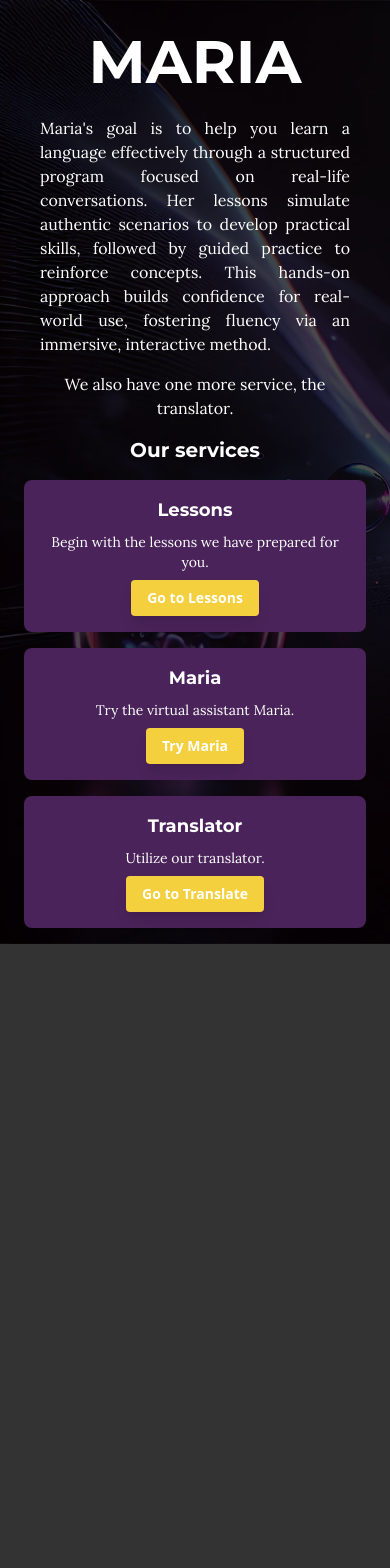
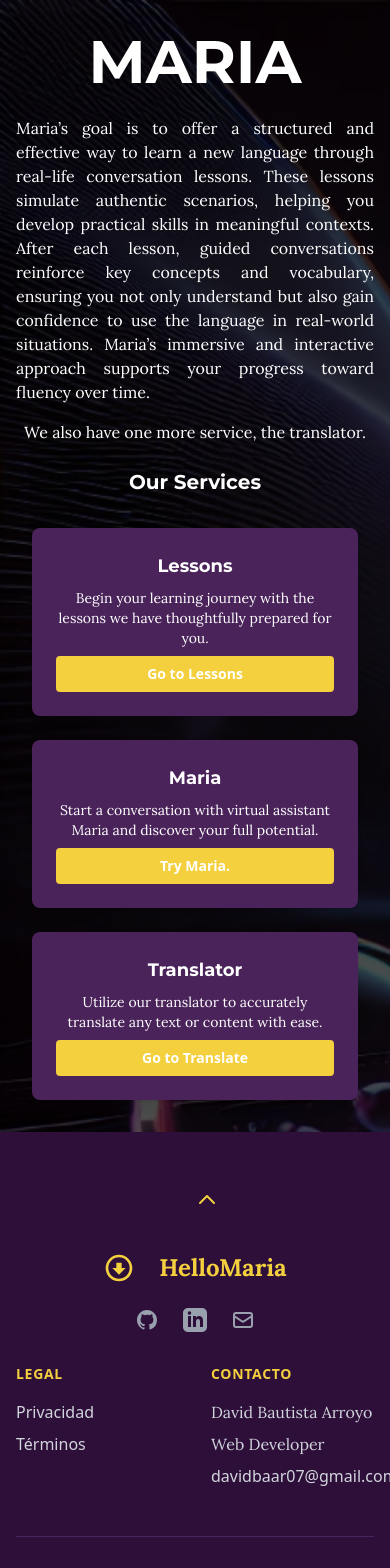
Before and after one commit to BetaCoder28/maria, a React (Vite) app: page / in a window 390 px wide. Shown: the top 1568 px of the page. Before the commit the page ends 844 px from the top, so only its background shows below. Built offline with nearby package versions, Linux system fonts and the light colour scheme.

Commit message:
Responsive home and Footer, update some things

```diff
--- /dev/null
+++ b/src/Components/Footer/index.jsx
@@ -0,0 +1,165 @@
+import { Link } from "react-router-dom";
+
+const Footer = () => {
+
+    return(
+        <footer className="bg-[#2E0F3A] text-gray-300">
+            <div className="mx-auto max-w-7xl px-4 py-12 sm:px-6 lg:px-8">
+            <div className="lg:flex lg:items-center lg:justify-between">
+                <div className="flex justify-center lg:order-2 lg:justify-start">
+                {/* Botón para subir */}
+                <a
+                    href="#top"
+                    className="ml-6 inline-flex items-center rounded-full p-2 text-[#F4D03F] transition hover:bg-[#4A235A]"
+                >
+                    <span className="sr-only">Back to top</span>
+                    <svg
+                    className="h-6 w-6"
+                    fill="none"
+                    stroke="currentColor"
+                    viewBox="0 0 24 24"
+                    >
+                    <path
+                        strokeLinecap="round"
+                        strokeLinejoin="round"
+                        strokeWidth={2}
+                        d="M5 15l7-7 7 7"
+                    />
+                    </svg>
+                </a>
+                </div>
+
+                {/* Logo y redes */}
+                <div className="mt-8 lg:order-1 lg:mt-0 lg:w-1/3">
+                <div className="flex justify-center space-x-6 lg:justify-start">
+                    <svg
+                    className="h-8 w-8 text-[#F4D03F]"
+                    viewBox="0 0 24 24"
+                    fill="currentColor"
+                    >
+                    <path d="M12 2C6.48 2 2 6.48 2 12s4.48 10 10 10 10-4.48 10-10S17.52 2 12 2zm0 18c-4.41 0-8-3.59-8-8s3.59-8 8-8 8 3.59 8 8-3.59 8-8 8z"/>
+                    <path d="M12 17l-5-5h3V8h4v4h3l-5 5z"/>
+                    </svg>
+
+                    <span className="text-2xl font-bold text-[#F4D03F]">HelloMaria</span>
+                </div>
+
+                {/* Redes sociales */}
+                <div className="mt-6 flex justify-center space-x-6 lg:justify-start">
+                    <a
+                    href="https://github.com/SemiJunior-David-Bautista-Arroyo"
+                    className="text-gray-400 hover:text-[#F4D03F]"
+                    >
+                    <span className="sr-only">GitHub</span>
+                    <svg
+                        className="h-6 w-6"
+                        fill="currentColor"
+                        viewBox="0 0 24 24"
+                    >
+                        <path
+                        fillRule="evenodd"
+                        d="M12 2C6.477 2 2 6.484 2 12.017c0 4.425 2.865 8.18 6.839 9.504.5.092.682-.217.682-.483 0-.237-.008-.868-.013-1.703-2.782.605-3.369-1.343-3.369-1.343-.454-1.158-1.11-1.466-1.11-1.466-.908-.62.069-.608.069-.608 1.003.07 1.531 1.032 1.531 1.032.892 1.53 2.341 1.088 2.91.832.092-.647.35-1.088.636-1.338-2.22-.253-4.555-1.113-4.555-4.951 0-1.093.39-1.988 1.029-2.688-.103-.253-.446-1.272.098-2.65 0 0 .84-.27 2.75 1.026A9.564 9.564 0 0112 6.844c.85.004 1.705.115 2.504.337 1.909-1.296 2.747-1.027 2.747-1.027.546 1.379.202 2.398.1 2.651.64.7 1.028 1.595 1.028 2.688 0 3.848-2.339 4.695-4.566 4.943.359.309.678.92.678 1.855 0 1.338-.012 2.419-.012 2.747 0 .268.18.58.688.482A10.019 10.019 0 0022 12.017C22 6.484 17.522 2 12 2z"
+                        clipRule="evenodd"
+                        />
+                    </svg>
+                    </a>
+
+                    <a
+                    href="https://www.linkedin.com/in/david-bautista-arroyo-513123305/"
+                    className="text-gray-400 hover:text-[#F4D03F]"
+                    >
+                    <span className="sr-only">LinkedIn</span>
+                    <svg
+                        className="h-6 w-6"
+                        fill="currentColor"
+                        viewBox="0 0 24 24"
+                    >
+                        <path
+                        d="M19 0h-14c-2.761 0-5 2.239-5 5v14c0 2.761 2.239 5 5 5h14c2.762 0 5-2.239 5-5v-14c0-2.761-2.238-5-5-5zm-11 19h-3v-11h3v11zm-1.5-12.268c-.966 0-1.75-.79-1.75-1.764s.784-1.764 1.75-1.764 1.75.79 1.75 1.764-.783 1.764-1.75 1.764zm13.5 12.268h-3v-5.604c0-3.368-4-3.113-4 0v5.604h-3v-11h3v1.765c1.396-2.586 7-2.777 7 2.476v6.759z"
+                        />
+                    </svg>
+                    </a>
+
+                    <a
+                    href="mailto:davidbaar07@gmail.com"
+                    className="text-gray-400 hover:text-[#F4D03F]"
+                    >
+                    <span className="sr-only">Email</span>
+                    <svg
+                        className="h-6 w-6"
+                        fill="none"
+                        stroke="currentColor"
+                        viewBox="0 0 24 24"
+                    >
+                        <path
+                        strokeLinecap="round"
+                        strokeLinejoin="round"
+                        strokeWidth={2}
+                        d="M3 8l7.89 5.26a2 2 0 002.22 0L21 8M5 19h14a2 2 0 002-2V7a2 2 0 00-2-2H5a2 2 0 00-2 2v10a2 2 0 002 2z"
+                        />
+                    </svg>
+                    </a>
+                </div>
+                </div>
+
+                {/* Enlaces */}
+                <div className="mt-8 grid grid-cols-2 gap-8 md:grid-cols-3 lg:mt-0 lg:w-2/3">
+
+                <div className="col-span-1">
+                    <h3 className="text-sm font-semibold uppercase tracking-wider text-[#F4D03F]">
+                    Legal
+                    </h3>
+                    <ul className="mt-4 space-y-2">
+                    <li>
+                        <a href="#" className="text-base hover:text-[#F4D03F] transition-colors">
+                        Privacidad
+                        </a>
+                    </li>
+                    <li>
+                        <a href="#" className="text-base hover:text-[#F4D03F] transition-colors">
+                        Términos
+                        </a>
+                    </li>
+                    </ul>
+                </div>
+
+                <div className="col-span-1">
+                    <h3 className="text-sm font-semibold uppercase tracking-wider text-[#F4D03F]">
+                    Contacto
+                    </h3>
+                    <ul className="mt-4 space-y-2">
+                    <li>
+                        <span className="text-base">David Bautista Arroyo</span>
+                    </li>
+                    <li>
+                        <span className="text-base">Web Developer</span>
+                    </li>
+                    <li>
+                        <a
+                        href="mailto:davidbaar07@gmail.com"
+                        className="hover:text-[#F4D03F] transition-colors"
+                        >
+                        davidbaar07@gmail.com
+                        </a>
+                    </li>
+                    </ul>
+                </div>
+                </div>
+            </div>
+
+            {/* Copyright */}
+            <div className="mt-12 border-t border-[#4A235A] pt-8">
+                <p className="text-center text-sm text-gray-400">
+                &copy; {new Date().getFullYear()} HelloMaria & Proyecto Maria. Todos los derechos reservados.
+                <br />
+                Diseñado y desarrollado por David Bautista Arroyo
+                </p>
+            </div>
+            </div>
+            </footer>
+    );
+
+}
+
+
+export default Footer;
--- a/src/Pages/Home/index.jsx
+++ b/src/Pages/Home/index.jsx
@@ -1,73 +1,82 @@
 import { Link } from 'react-router-dom';
+
+import Footer from '../../Components/Footer';
 import './home.css';
+
 
 const Home = () => {
     return (
-        <div className='bg-image fixed sm:h-full w-full md:h-screen w-screen lg:h-screen w-screen '>
+        <div className='bg-image relative min-h-screen w-full overflow-auto'>
+            {/* Capa de fondo oscura */}
             <div className="absolute inset-0 bg-black opacity-70"></div>
 
-            {/* Título */}
-            <div className="flex justify-center mt-8 md:mt-12 relative z-10">
-                <h1 className="font-bold text-6xl md:text-9xl text-white text-center">MARIA</h1>
-            </div>
+            {/* Contenido principal */}
+            <div className="relative z-10 flex flex-col items-center px-4 py-8 md:py-12">
+                {/* Título */}
+                <h1 className="font-bold text-6xl md:text-9xl text-white text-center mb-6 md:mb-10">
+                    MARIA
+                </h1>
 
-            {/* Contenido */}
-            <div className='flex flex-col items-center m-4 px-4 md:px-0 relative z-10'>
-                <p className='m-2 md:m-4 text-justify text-base md:text-lg lg:text-lg'>
-                Maria's goal is to help you learn a language effectively through a structured program focused on real-life conversations. Her lessons simulate authentic scenarios to develop practical skills, followed by guided practice to reinforce concepts. This hands-on approach builds confidence for real-world use, fostering fluency via an immersive, interactive method.</p>
+                {/* Descripción */}
+                <div className='max-w-3xl text-white text-center'>
+                    <p className='mb-4 text-justify text-base md:text-lg  lg:text-xl'>
+                    Maria&rsquo;s goal is to offer a structured and effective way to learn a new language through real-life conversation lessons. These lessons simulate authentic scenarios, helping you develop practical skills in meaningful contexts. After each lesson, guided conversations reinforce key concepts and vocabulary, ensuring you not only understand but also gain confidence to use the language in real-world situations. Maria&rsquo;s immersive and interactive approach supports your progress toward fluency over time.
+                    </p>
+                    <p className='mb-6 text-base md:text-lg lg:text-xl'>
+                        We also have one more service, the translator.
+                    </p>
+                    <h2 className='text-xl md:text-2xl lg:text-3xl font-bold'>
+                        Our Services
+                    </h2>
+                </div>
 
-                <p className='m-2 md:m-2 text-base md:text-lg lg:text-xl text-center'>
-                    We also have one more service, the translator.
-                </p>
-
-                <h2 className='text-white font-bold text-xl md:text-2xl lg:text-3xl mt-2'>Our services</h2>
-            </div>
-
-            {/* SERVICES */}
-            <div className='m-4 md:m-12 px-2 md:px-0 relative z-10'>
-                <div className="grid grid-cols-1 gap-4 md:grid-cols-3 lg:gap-8">
+                {/* Tarjetas de servicios */}
+                <div className='w-full max-w-6xl grid grid-cols-1 sm:grid-cols-2 md:grid-cols-3 gap-6 mt-8 px-4'>
                     {/* Card 1 */}
-                    <div className="flex flex-col items-center h-auto md:h-48 rounded-lg bg-[#4A235A] justify-center p-4">
+                    <div className="flex flex-col items-center h-auto p-6 rounded-lg bg-[#4A235A] shadow-lg">
                         <h2 className='text-white text-lg md:text-xl font-semibold'>Lessons</h2>
-                        <p className='text-white text-center text-sm md:text-base lg:text-lg m-2'>
-                            Begin with the lessons we have prepared for you.
+                        <p className='text-white text-center text-sm md:text-base lg:text-lg my-2'>
+                            Begin your learning journey with the lessons we have thoughtfully prepared for you.
                         </p>
-                        <Link to='/lessons' className="flex justify-center w-full">
-                            <button className="px-4 md:px-6 py-2 bg-[#F4D03F] text-white font-bold rounded overflow-hidden shadow-lg transition hover:bg-yellow-600 text-sm md:text-base whitespace-nowrap">
+                        <Link to='/lessons' className="w-full">
+                            <button className="w-full px-4 py-2 bg-[#F4D03F] text-white font-bold rounded transition hover:bg-yellow-600 text-sm md:text-base">
                                 Go to Lessons
                             </button>
                         </Link>
                     </div>
 
                     {/* Card 2 */}
-                    <div className="flex flex-col items-center h-auto md:h-48 rounded-lg bg-[#4A235A] justify-center p-4">
+                    <div className="flex flex-col items-center h-auto p-6 rounded-lg bg-[#4A235A] shadow-lg">
                         <h2 className='text-white text-lg md:text-xl font-semibold'>Maria</h2>
-                        <p className='text-white text-center text-sm md:text-base lg:text-lg m-2'>
-                            Try the virtual assistant Maria.
+                        <p className='text-white text-center text-sm md:text-base lg:text-lg my-2'>
+                            Start a conversation with virtual assistant Maria and discover your full potential.
                         </p>
-                        <Link to='/maria' className="flex justify-center w-full">
-                            <button className="px-4 md:px-6 py-2 bg-[#F4D03F] text-white font-bold rounded overflow-hidden shadow-lg transition hover:bg-yellow-600 text-sm md:text-base whitespace-nowrap">
-                                Try Maria
+                        <Link to='/maria' className="w-full">
+                            <button className="w-full px-4 py-2 bg-[#F4D03F] text-white font-bold rounded transition hover:bg-yellow-600 text-sm md:text-base">
+                                Try Maria.
                             </button>
                         </Link>
                     </div>
 
                     {/* Card 3 */}
-                    <div className="flex flex-col items-center h-auto md:h-48 rounded-lg bg-[#4A235A] justify-center p-4">
+                    <div className="flex flex-col items-center h-auto p-6 rounded-lg bg-[#4A235A] shadow-lg">
                         <h2 className='text-white text-lg md:text-xl font-semibold'>Translator</h2>
-                        <p className='text-white text-center text-sm md:text-base lg:text-lg m-2'>
-                            Utilize our translator.
+                        <p className='text-white text-center text-sm md:text-base lg:text-lg my-2'>
+                            Utilize our translator to accurately translate any text or content with ease.
                         </p>
-                        <Link to='/translate' className="flex justify-center w-full">
-                            <button className="px-4 md:px-6 py-2 bg-[#F4D03F] text-white font-bold rounded overflow-hidden shadow-lg transition hover:bg-yellow-600 text-sm md:text-base whitespace-nowrap">
+                        <Link to='/translate' className="w-full">
+                            <button className="w-full px-4 py-2 bg-[#F4D03F] text-white font-bold rounded transition hover:bg-yellow-600 text-sm md:text-base">
                                 Go to Translate
                             </button>
                         </Link>
                     </div>
                 </div>
             </div>
+            <div className='relative z-10'>
+                <Footer />
+            </div>
         </div>
-    )
-}
+    );
+};
 
 export default Home;
--- a/src/index.css
+++ b/src/index.css
@@ -12,3 +12,28 @@ p,span{
   background-color: #333333;
   color: white;
 }
+
+/* Personalización para navegadores WebKit (Chrome, Safari, Edge) */
+html::-webkit-scrollbar {
+  width: 12px; /* Ancho de la barra vertical */
+}
+
+html::-webkit-scrollbar-track {
+  background: #2E1437; /* Color del fondo (track) */
+}
+
+html::-webkit-scrollbar-thumb {
+  background: #F4D03F; /* Color de la barra (thumb) */
+  border-radius: 6px;
+  border: 3px solid #2E1437; /* Borde que combina con el track */
+}
+
+html::-webkit-scrollbar-thumb:hover {
+  background: #F1C40F; /* Color al pasar el mouse */
+}
+
+/* Personalización para Firefox */
+html {
+  scrollbar-width: thin; /* "auto" | "thin" | "none" */
+  scrollbar-color: #F4D03F #2E1437; /* thumb track */
+}
```
Also changed, not shown: src/Pages/Home/home.css (line endings or trailing spaces).
